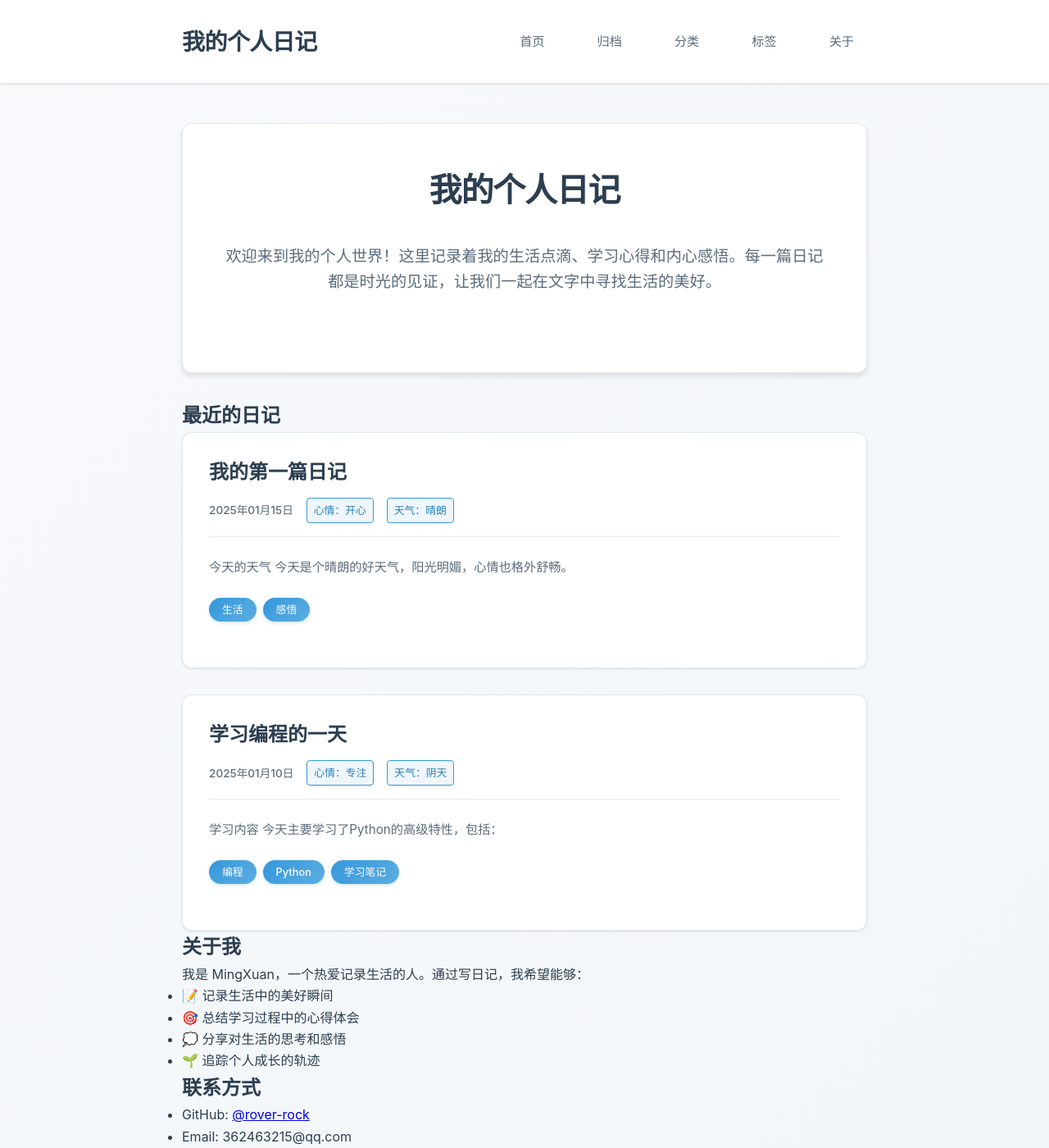
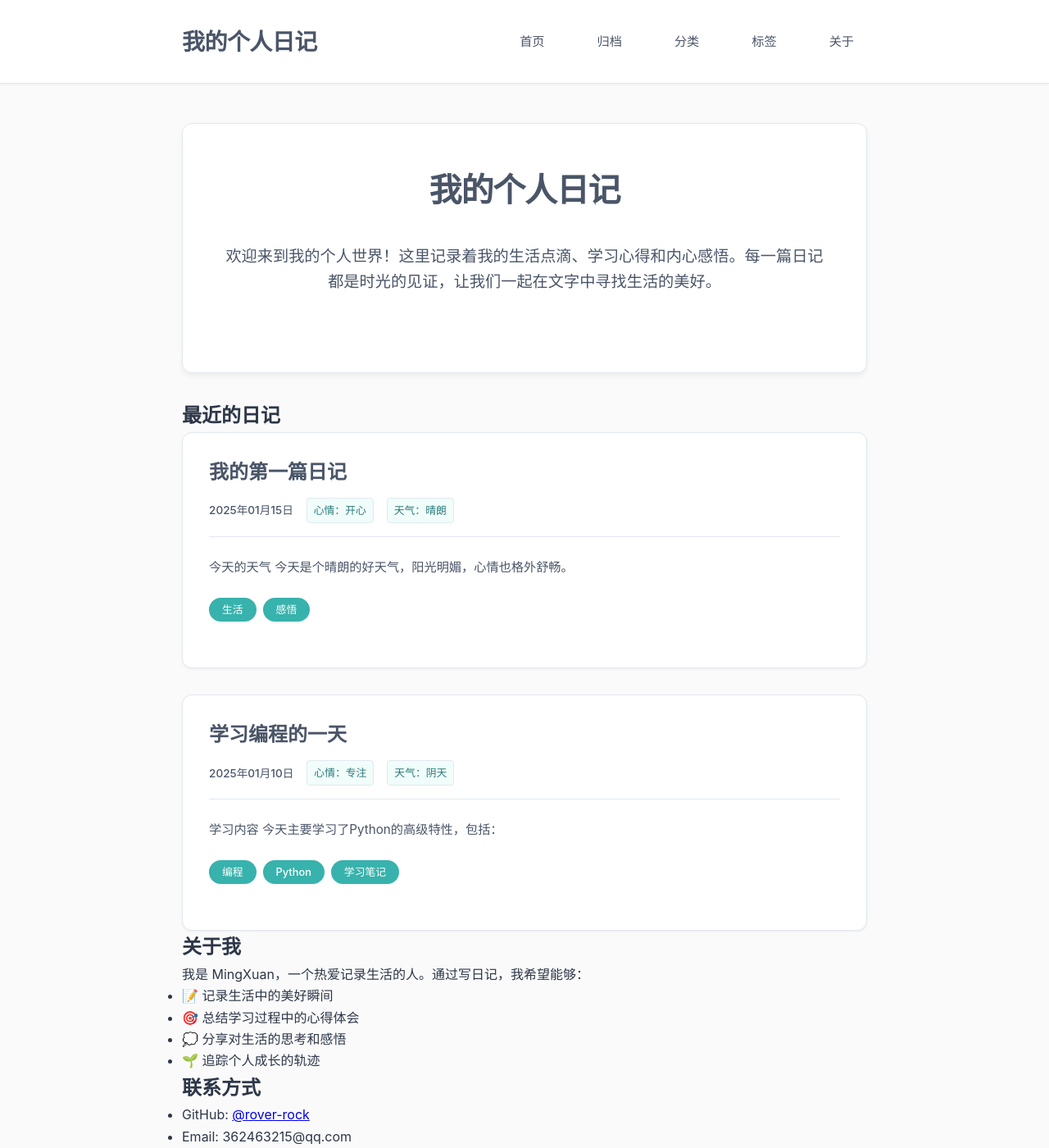
Before and after one commit to rover-rock/mingxuan.github.io, a Jekyll site: the page built from index.md, in a window 1280 px wide and 1400 px high. Shown: the whole window at 82% size. Built offline with Jekyll 4.4.1, drawn with Linux system fonts in a browser that asks for light colours.

Commit message:
切换到浅色调设计风格
🎨 色彩方案优化：
- 主色调：从深蓝调整为温和的灰绿色系
- 背景色：采用纯净的白色和浅灰色
- 强调色：使用清新的青绿色(#38b2ac)作为主要强调色

🌈 视觉改进：
- 移除过于强烈的渐变效果，保持简洁
- 调整阴影强度，更加柔和自然
- 优化文字对比度，提升可读性
- 页脚采用浅色背景，整体更加协调

✨ 设计特点：
- 保持专业感的同时更加温和亲切
- 减少视觉干扰，突出内容本身
- 兼容深色模式，自动适配用户偏好

🤖 Generated with [Claude Code]

Co-Authored-By: Claude <noreply@anthropic.com>

```diff
--- a/assets/css/style.css
+++ b/assets/css/style.css
@@ -1,30 +1,30 @@
 /* 基本样式 */
 :root {
-    /* 主色调 */
-    --primary-color: #2c3e50;
-    --primary-light: #34495e;
-    --accent-color: #3498db;
-    --accent-light: #5dade2;
-    --accent-dark: #2980b9;
+    /* 主色调 - 浅色调方案 */
+    --primary-color: #4a5568;
+    --primary-light: #718096;
+    --accent-color: #38b2ac;
+    --accent-light: #81e6d9;
+    --accent-dark: #2c7a7b;
 
     /* 中性色 */
-    --text-primary: #2c3e50;
-    --text-secondary: #5a6c7d;
-    --text-muted: #7f8c8d;
-    --text-light: #bdc3c7;
+    --text-primary: #2d3748;
+    --text-secondary: #4a5568;
+    --text-muted: #718096;
+    --text-light: #a0aec0;
 
-    /* 背景色 */
+    /* 背景色 - 更浅更柔和 */
     --bg-primary: #ffffff;
-    --bg-secondary: #f8fafc;
-    --bg-tertiary: #f1f5f9;
-    --bg-accent: #eef7ff;
+    --bg-secondary: #fafafa;
+    --bg-tertiary: #f7fafc;
+    --bg-accent: #f0fdfa;
 
     /* 边框和分割线 */
     --border-light: #e2e8f0;
     --border-medium: #cbd5e0;
-    --shadow-light: 0 1px 3px rgba(0, 0, 0, 0.1);
-    --shadow-medium: 0 4px 6px rgba(0, 0, 0, 0.1);
-    --shadow-large: 0 10px 25px rgba(0, 0, 0, 0.1);
+    --shadow-light: 0 1px 3px rgba(0, 0, 0, 0.06);
+    --shadow-medium: 0 4px 6px rgba(0, 0, 0, 0.05);
+    --shadow-large: 0 10px 25px rgba(0, 0, 0, 0.08);
 
     /* 字体 */
     --font-primary: 'PingFang SC', -apple-system, BlinkMacSystemFont, 'Segoe UI', 'Roboto', 'Helvetica Neue', Arial, sans-serif;
@@ -55,7 +55,7 @@ body {
     font-family: var(--font-primary);
     line-height: 1.65;
     color: var(--text-primary);
-    background: linear-gradient(135deg, var(--bg-secondary) 0%, var(--bg-tertiary) 100%);
+    background: var(--bg-secondary);
     min-height: 100vh;
     -webkit-font-smoothing: antialiased;
     -moz-osx-font-smoothing: grayscale;
@@ -193,7 +193,7 @@ body {
     top: 0;
     left: 0;
     right: 0;
-    height: 3px;
+    height: 2px;
     background: linear-gradient(90deg, var(--accent-color), var(--accent-light));
     transform: scaleX(0);
     transform-origin: left;
@@ -220,7 +220,7 @@ body {
 .post-item h2 a {
     color: var(--primary-color);
     text-decoration: none;
-    background: linear-gradient(transparent 60%, var(--bg-accent) 60%);
+    background: linear-gradient(transparent 65%, var(--bg-accent) 65%);
     background-size: 0% 100%;
     background-repeat: no-repeat;
     transition: all 0.3s ease;
@@ -257,12 +257,12 @@ body {
 
 .post-mood, .post-weather {
     padding: var(--space-xs) var(--space-sm);
-    background: linear-gradient(135deg, var(--bg-accent), var(--bg-tertiary));
+    background: var(--bg-accent);
     border-radius: var(--radius-sm);
     font-size: 0.8rem;
     font-weight: 500;
     color: var(--accent-dark);
-    border: 1px solid var(--accent-color);
+    border: 1px solid var(--border-light);
 }
 
 /* 文章页面样式 */
@@ -282,8 +282,8 @@ body {
     top: 0;
     left: 0;
     right: 0;
-    height: 4px;
-    background: linear-gradient(90deg, var(--accent-color), var(--accent-light), var(--accent-color));
+    height: 3px;
+    background: linear-gradient(90deg, var(--accent-color), var(--accent-light));
 }
 
 .post-header {
@@ -353,7 +353,7 @@ body {
 }
 
 .post-content code {
-    background: linear-gradient(135deg, var(--bg-tertiary), var(--bg-accent));
+    background: var(--bg-tertiary);
     color: var(--accent-dark);
     padding: var(--space-xs) var(--space-sm);
     border-radius: var(--radius-sm);
@@ -385,8 +385,8 @@ body {
 .post-content blockquote {
     margin: var(--space-xl) 0;
     padding: var(--space-lg);
-    border-left: 4px solid var(--accent-color);
-    background: linear-gradient(135deg, var(--bg-accent), var(--bg-tertiary));
+    border-left: 3px solid var(--accent-color);
+    background: var(--bg-accent);
     border-radius: 0 var(--radius-md) var(--radius-md) 0;
     font-style: italic;
     color: var(--text-secondary);
@@ -403,7 +403,7 @@ body {
 .tag {
     display: inline-flex;
     align-items: center;
-    background: linear-gradient(135deg, var(--accent-color), var(--accent-light));
+    background: var(--accent-color);
     color: white;
     padding: var(--space-xs) var(--space-md);
     border-radius: var(--radius-xl);
@@ -411,13 +411,13 @@ body {
     font-weight: 500;
     text-decoration: none;
     transition: all 0.3s ease;
-    box-shadow: 0 2px 4px rgba(52, 152, 219, 0.2);
+    box-shadow: var(--shadow-light);
 }
 
 .tag:hover {
-    transform: translateY(-2px);
-    box-shadow: 0 4px 8px rgba(52, 152, 219, 0.3);
-    background: linear-gradient(135deg, var(--accent-dark), var(--accent-color));
+    transform: translateY(-1px);
+    box-shadow: var(--shadow-medium);
+    background: var(--accent-dark);
 }
 
 /* 文章底部 */
@@ -500,32 +500,22 @@ body {
 
 /* 页脚样式 */
 .site-footer {
-    background: linear-gradient(135deg, var(--primary-color), var(--primary-light));
-    color: var(--bg-primary);
+    background: var(--bg-tertiary);
+    color: var(--text-secondary);
     text-align: center;
     padding: var(--space-2xl) 0;
     margin-top: var(--space-2xl);
-    position: relative;
-}
-
-.site-footer::before {
-    content: '';
-    position: absolute;
-    top: 0;
-    left: 0;
-    right: 0;
-    height: 1px;
-    background: linear-gradient(90deg, transparent, var(--accent-color), transparent);
+    border-top: 1px solid var(--border-light);
 }
 
 .site-footer a {
-    color: var(--accent-light);
+    color: var(--accent-color);
     text-decoration: none;
     transition: color 0.3s ease;
 }
 
 .site-footer a:hover {
-    color: white;
+    color: var(--accent-dark);
 }
 
 /* 更多特殊页面样式 */
@@ -710,19 +700,21 @@ body {
 /* 深色模式支持 */
 @media (prefers-color-scheme: dark) {
     :root {
-        --text-primary: #e2e8f0;
-        --text-secondary: #a0aec0;
-        --text-muted: #718096;
+        --primary-color: #e2e8f0;
+        --primary-light: #cbd5e0;
+        --text-primary: #f7fafc;
+        --text-secondary: #e2e8f0;
+        --text-muted: #a0aec0;
         --bg-primary: #1a202c;
         --bg-secondary: #2d3748;
         --bg-tertiary: #4a5568;
-        --bg-accent: #2a4365;
+        --bg-accent: #2c5282;
         --border-light: #4a5568;
         --border-medium: #718096;
     }
 
     body {
-        background: linear-gradient(135deg, var(--bg-secondary) 0%, var(--bg-tertiary) 100%);
+        background: var(--bg-secondary);
     }
 }
 
```
